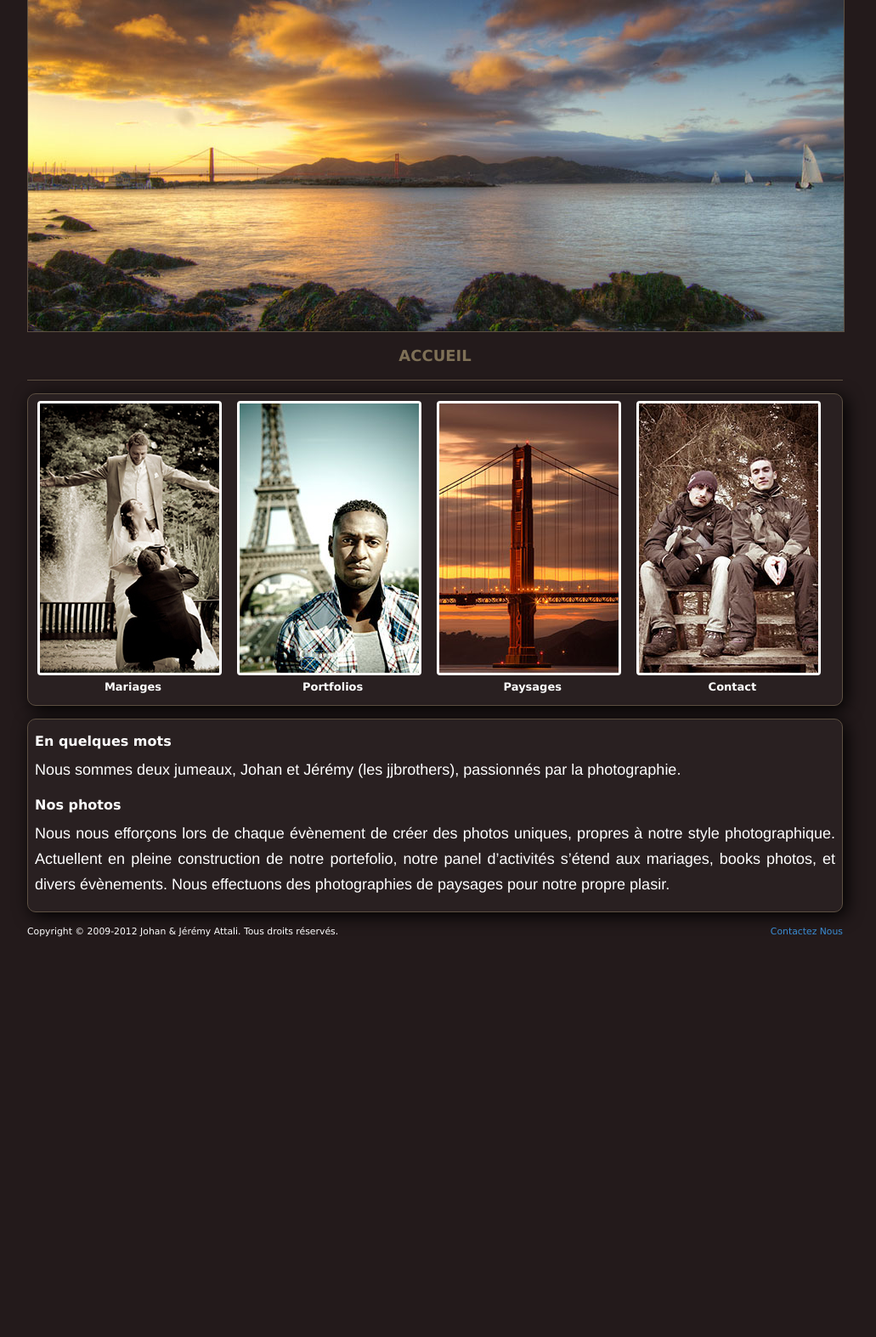
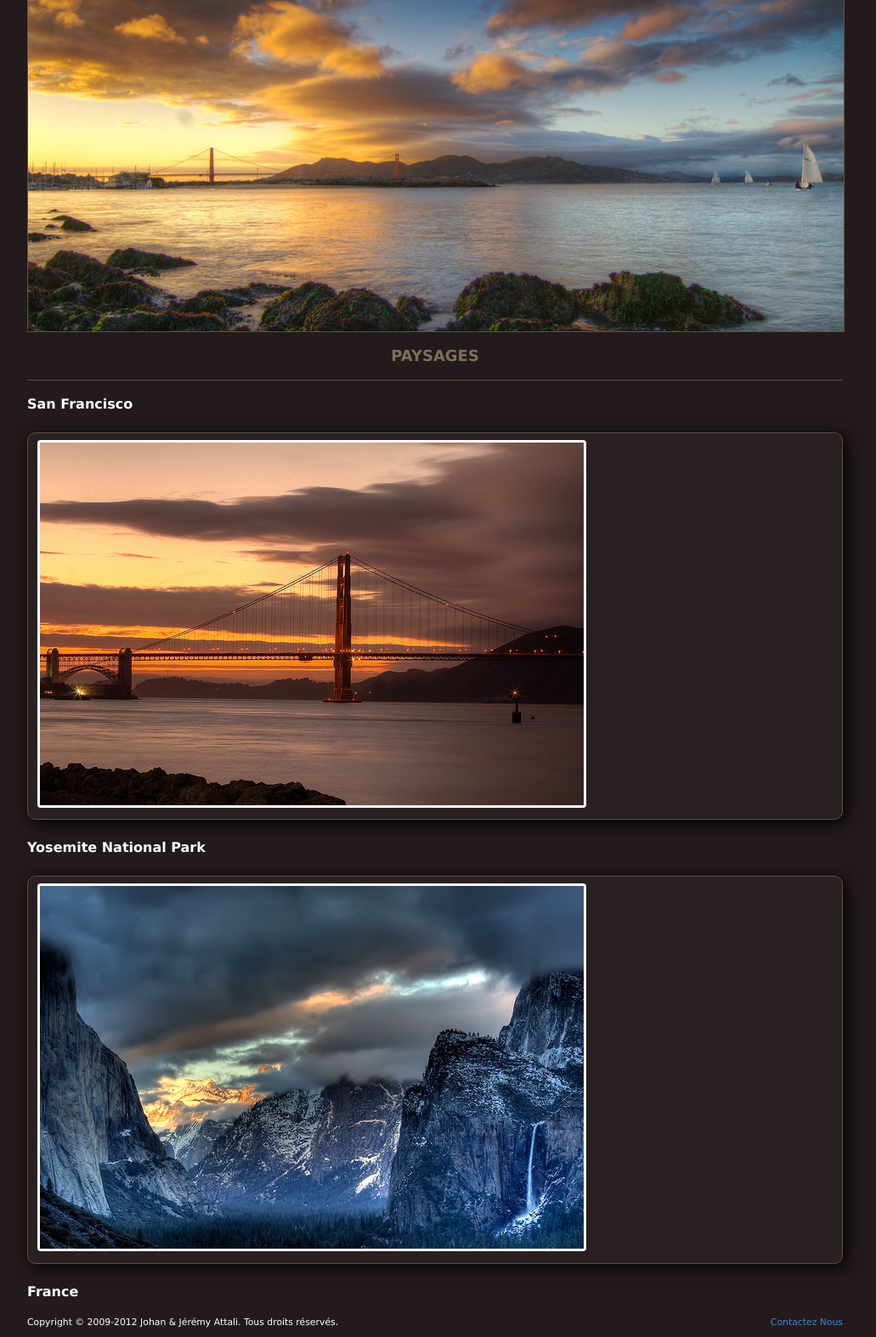
Before and after one commit to jtheoof/jjbrothers, a Django app: page /landscapes in a window 1280 px wide. Shown: the part 100-1674 px from the top of the page at 85% size, without its empty margins (128-1159 px from the left). Before the commit the page ends 1203 px from the top, so only its background shows below. Run offline with Django 3.2, Linux system fonts and the light colour scheme; style sheets or scripts are compiled from the project's sources; parts of the project's set-up code (start-up, migrations or seed data) failed here and were passed over; some libraries are stand-ins or nearby versions.

Commit message:
working on lansdcapes

```diff
--- a/jjbrothers/media/css/jjb.less
+++ b/jjbrothers/media/css/jjb.less
@@ -197,6 +197,14 @@ p {
 	h3 	{ color:@link-color; }
   }
 
+  section.thumbnail-landscape {
+    .block-image {
+      img {
+        display: block;
+        margin: 0 auto;
+      }
+    }
+  }
   section.thumbnail-portrait {
     .block-image { width: 225px; }
   }
--- a/jjbrothers/templates/web/landscapes.html
+++ b/jjbrothers/templates/web/landscapes.html
@@ -6,58 +6,20 @@
 
 {% block banner_img %}<img src="/media/img/banners/home.jpg">{% endblock %}
 
-{% block container_title %}{% trans "Accueil" %}{% endblock %}
+{% block container_title %}{% trans "Paysages" %}{% endblock %}
 
 {% block container_content %}
-  <section class="content thumbnail-portrait">
-    <a href="{{ weddings_url }}">
-      <div class="block-image">
-        <img src="/media/img/photos/home/weddings.jpg" />
-        <h3>{% trans "Mariages" %}</h3>
-      </div>
-    </a>
-    <a href="{{ books_url }}">
-      <div class="block-image">
-        <img src="/media/img/photos/home/portfolios.jpg" />
-        <h3>{% trans "Portfolios" %}</h3>
-      </div>
-    </a>
-    <a href="{{ landscapes_url }}">
-      <div class="block-image">
-        <img src="/media/img/photos/home/landscapes.jpg" />
-        <h3>{% trans "Paysages" %}</h3>
-      </div>
-    </a>
-    <a href="{{ about_url }}">
-      <div class="block-image">
-        <img src="/media/img/photos/home/contacts.jpg" />
-        <h3>{% trans "Contact" %}</h3>
-      </div>
-    </a>
+  <h2>{% trans "San Francisco" %}</h2>
+  <section class="content thumbnail-landscape">
+    <div class="block-image">
+      <img src="/media/img/photos/landscapes/san-francisco-1.jpg" />
+    </div>
   </section>
-
-  <section class="content">
-    <h2>{% trans "En quelques mots" %}</h2>
-
-    <p>
-    {% blocktrans  %}
-		Nous sommes deux jumeaux, Johan et Jérémy (les jjbrothers), passionnés
-	  par la photographie.
-		{% endblocktrans %}
-    </p>
-
-    <h2>{% trans "Nos photos" %}</h2>
-    <p>
-    {% blocktrans %}
-    Nous nous efforçons lors de chaque évènement de créer des photos
-    uniques, propres à notre style photographique.
-
-    Actuellent en pleine construction de notre portefolio, notre panel d’activités
-    s’étend aux mariages, books photos, et divers évènements.
-
-    Nous effectuons des photographies de paysages pour notre propre plasir.
-    {% endblocktrans %}
-    </p>
+  <h2>{% trans "Yosemite National Park" %}</h2>
+  <section class="content thumbnail-landscape">
+    <div class="block-image">
+      <img src="/media/img/photos/landscapes/yosemite-1.jpg" />
+    </div>
   </section>
-
+  <h2>{% trans "France" %}</h2>
 {% endblock %}
```
Also changed, not shown: jjbrothers/media/img/photos/landscapes/san-francisco-1.jpg (added), jjbrothers/media/img/photos/landscapes/yosemite-1.jpg (added).
